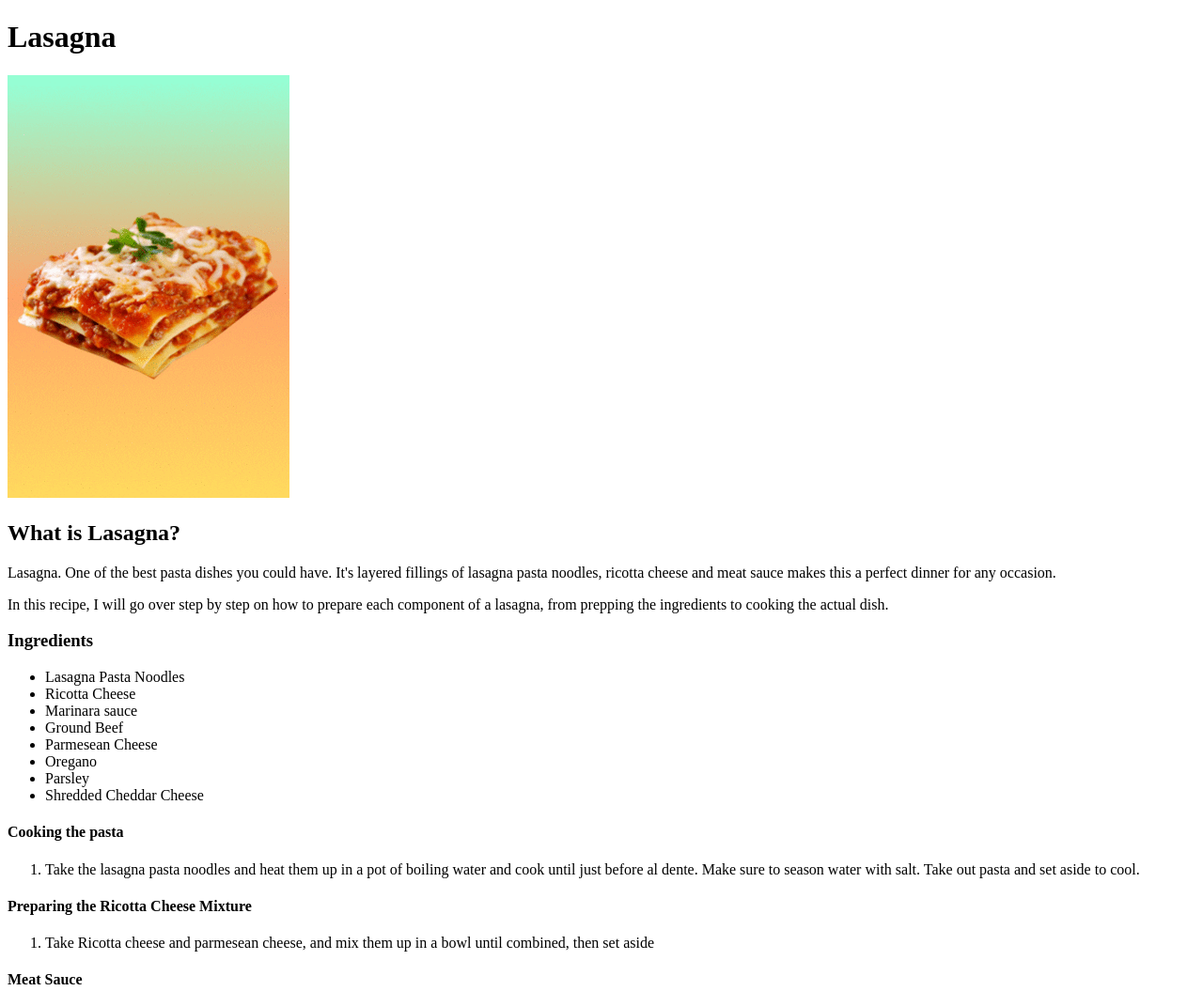
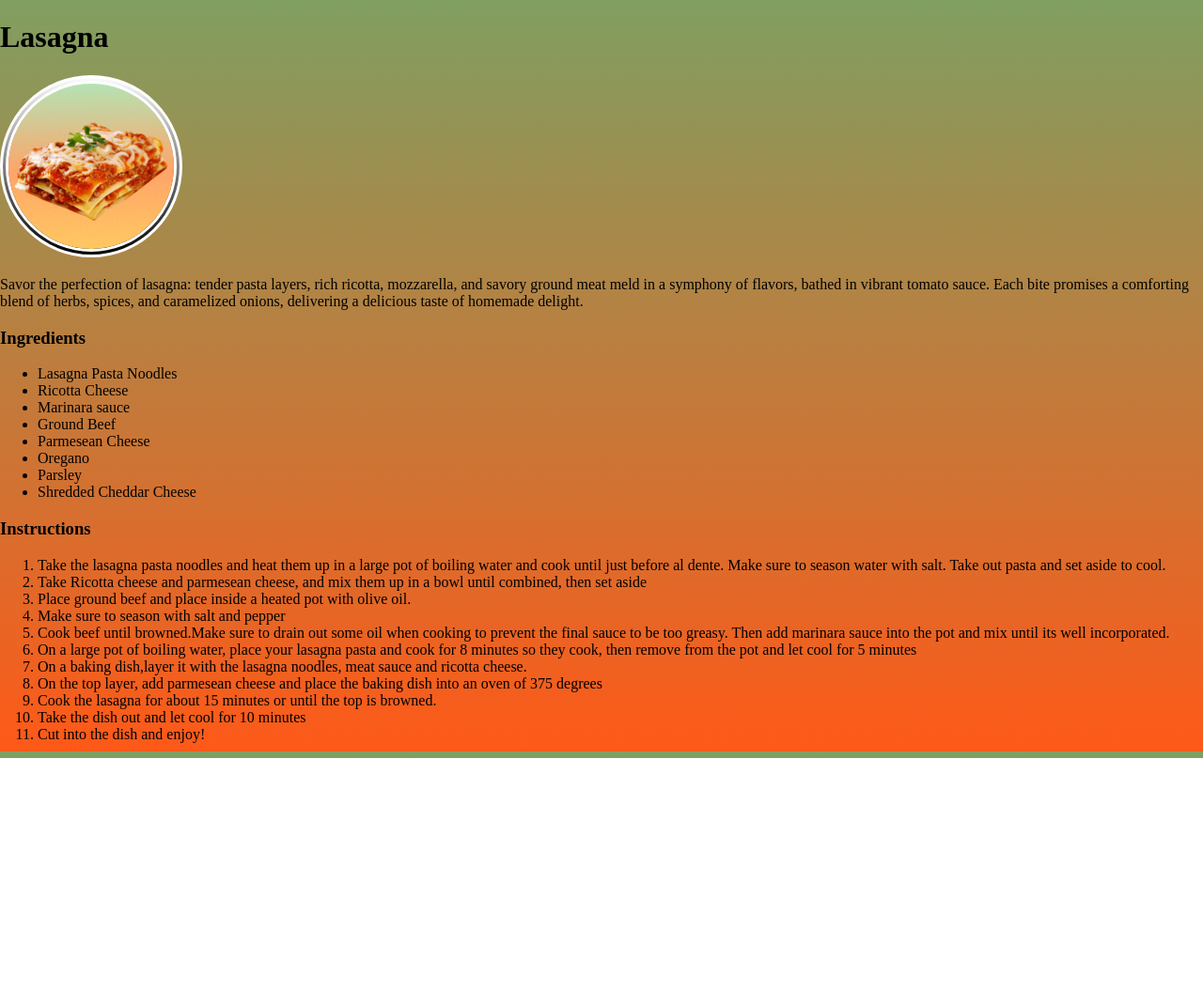
Before and after one commit to yabaohan/odin-recipes, a plain HTML site: page recipes/lasagna.html in a window 1280 px wide. Shown: the top 1055 px of the page at 94% size. After the commit the page ends 807 px from the top, so only its background shows below. Drawn offline with Linux system fonts and the light colour scheme.

Commit message:
Completed bare minimum

```diff
--- /dev/null
+++ b/index.css
@@ -0,0 +1,19 @@
+body {
+  margin: 0;
+  background: linear-gradient(180deg, rgb(128, 159, 97), rgb(254, 89, 24)) fixed;
+  height: 100%;
+  overflow-anchor: none;
+}
+
+.image {
+  object-fit: cover;
+  z-index: 2;
+  top: 17em;
+  width: 11em;
+  height: 11em;
+  border-radius: 50%;
+  border: 0.6em double white;
+  background: linear-gradient(to bottom, white, black);
+  background-size: cover;
+  background-origin: border-box;
+}
--- a/recipes/lasagna.html
+++ b/recipes/lasagna.html
@@ -1,25 +1,26 @@
 <!DOCTYPE html>
 <html lang="en">
+
 <head>
   <meta charset="UTF-8">
   <meta http-equiv="X-UA-Compatible" content="IE=edge">
   <meta name="viewport" content="width=device-width, initial-scale=1.0">
+  <link href="/index.css" rel="stylesheet">
   <title>Document</title>
 </head>
+
 <body>
+  <div class="container">
     <h1>Lasagna</h1>
-    <img src="../images/lasagna.gif" alt="../images/lasagna.jpg">
+    <img class="image" src="../images/lasagna.gif" alt="../images/lasagna.jpg">
 
-    <h2>What is Lasagna?</h2>
-    <p>
-       Lasagna. One of the best pasta dishes you could have.
-       It's layered fillings of lasagna pasta noodles, ricotta cheese
-       and meat sauce makes this a perfect dinner for any occasion.
-    </p>
 
     <p>
-       In this recipe, I will go over step by step on how to prepare each component of a lasagna,
-       from prepping the ingredients to cooking the actual dish.
+
+
+      Savor the perfection of lasagna: tender pasta layers, rich ricotta, mozzarella, and savory ground meat meld in a
+      symphony of flavors, bathed in vibrant tomato sauce. Each bite promises a comforting blend of herbs, spices, and
+      caramelized onions, delivering a delicious taste of homemade delight.
 
     </p>
 
@@ -35,23 +36,25 @@
       <li>Shredded Cheddar Cheese</li>
     </ul>
 
-    <h4>Cooking the pasta</h4>
+    <h3>Instructions</h3>
     <ol>
-        <li>Take the lasagna pasta noodles and heat them up in a pot of boiling water and cook until just before al dente.
+      <li>Take the lasagna pasta noodles and heat them up in a large pot of boiling water and cook until just before al
+        dente.
         Make sure to season water with salt. Take out pasta and set aside to cool.</li>
-
-    </ol>
-
-    <h4>Preparing the Ricotta Cheese Mixture</h4>
-    <ol>
       <li>Take Ricotta cheese and parmesean cheese, and mix them up in a bowl until combined, then set aside</li>
-    </ol>
-
-    <h4>Meat Sauce</h4>
-    <ol>
       <li>Place ground beef and place inside a heated pot with olive oil. </li>
       <li>Make sure to season with salt and pepper</li>
-        <li>Cook beef until browned and set aside to cool.Make sure to drain out most of the oil so the final product doesn't come out greasy. </li>
-    </ol>
+      <li>Cook beef until browned.Make sure to drain out some oil when cooking to prevent the final sauce to be too
+        greasy. Then add marinara sauce into the pot and mix until its well incorporated. </li>
+      <li>On a large pot of boiling water, place your lasagna pasta and cook for 8 minutes so they cook, then remove
+        from the pot and let cool for 5 minutes</li>
+      <li>On a baking dish,layer it with the lasagna noodles, meat sauce and ricotta cheese. </li>
+      <li>On the top layer, add parmesean cheese and place the baking dish into an oven of 375 degrees</li>
+      <li>Cook the lasagna for about 15 minutes or until the top is browned.</li>
+      <li>Take the dish out and let cool for 10 minutes</li>
+      <li> Cut into the dish and enjoy!</li>
+
+  </div>
 </body>
+
 </html>
```
Also changed, not shown: index.html (+6 -2 lines), recipes/baconEggCheeseSandwich.html (added, +48 -0 lines), recipes/chipotleHotWings.html (added, +67 -0 lines), images/bacon-egg-cheese-croissant-1.jpg (added), images/bacon-egg-cheese-croissant.jpg (added), images/chipotle-hot-wings.jpg (added), recipes/breakfastRiceBowl.html (deleted), recipes/homeMadeChickenNuggets.html (deleted), 2 other files. Lines whose indentation alone changed are shown as unchanged.
